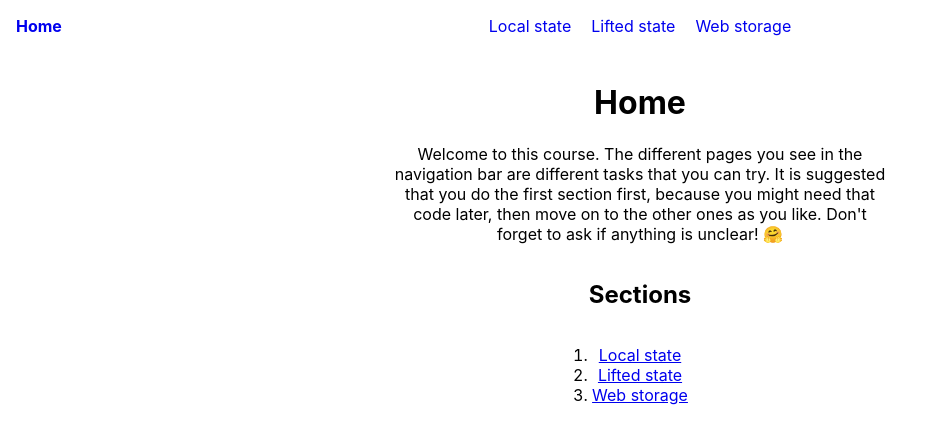
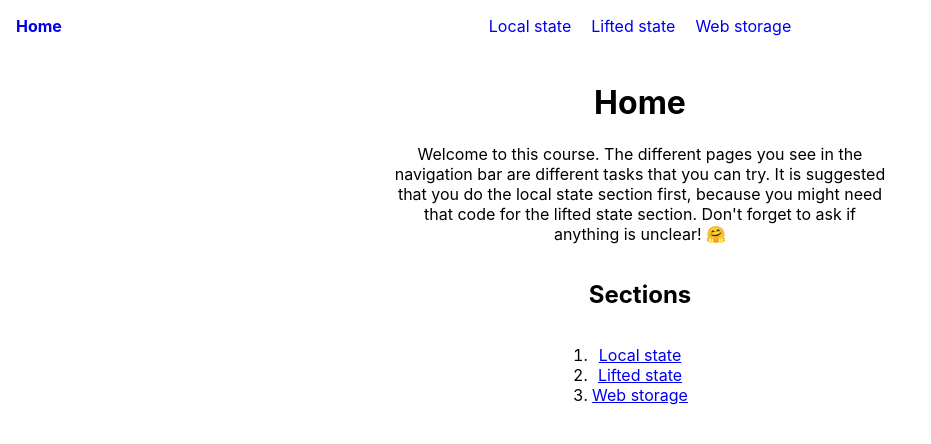
Before and after one commit to cammiida/state-management-course-2, a React (Create React App) app: page / in a window 1280 px wide. Shown: the top 444 px of the page, without its empty margins (0-931 px from the left). Built offline with nearby package versions, Linux system fonts and the light colour scheme.

Commit message:
:recycle: Improve home text and web storage task descriptions

```diff
--- a/src/App.js
+++ b/src/App.js
@@ -43,9 +43,9 @@ function App() {
                 <p>
                   Welcome to this course. The different pages you see in the
                   navigation bar are different tasks that you can try. It is
-                  suggested that you do the first section first, because you
-                  might need that code later, then move on to the other ones as
-                  you like. Don't forget to ask if anything is unclear!{" "}
+                  suggested that you do the local state section first, because
+                  you might need that code for the lifted state section. Don't
+                  forget to ask if anything is unclear!{" "}
                   <span role="img" aria-label="hugging emoji">
                     🤗
                   </span>
--- a/src/data/webStorageTasks.js
+++ b/src/data/webStorageTasks.js
@@ -32,8 +32,8 @@ const webStorageTasks = [
         Great, we have successfully saved the tasks with checked status to
         localstorage (check the application tab in the developer tools). Now we
         just need to remember these previously saved tasks when mounting the
-        component. To do this, we will add an initialize method that we call
-        inside the initialization of the state. In this method we want to check
+        component. To do this, we will add an initialize method and call it
+        inside the initialization of the state. In the implementation of this method, we want to check
         whether there is any data in localstorage. If there is, use that, and if
         not, return the mapping of the incoming tasks as before.
 
```
